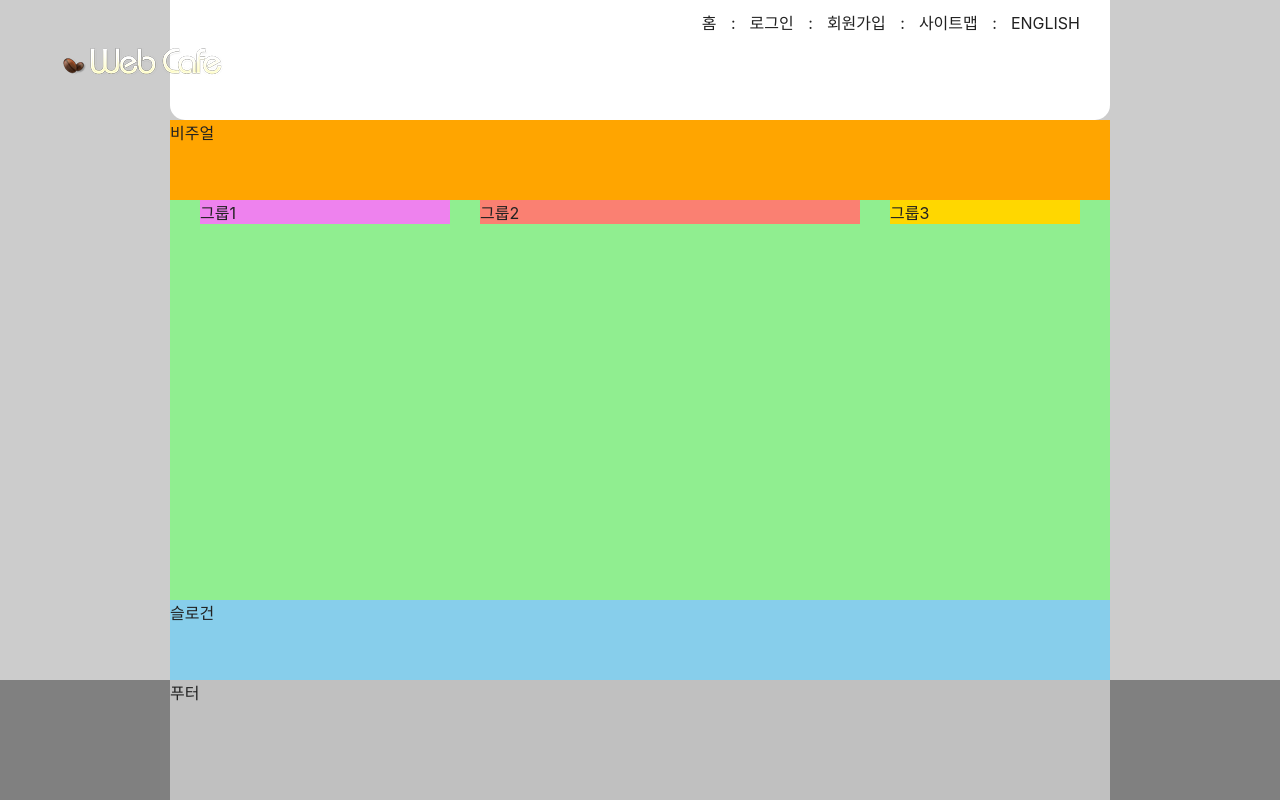
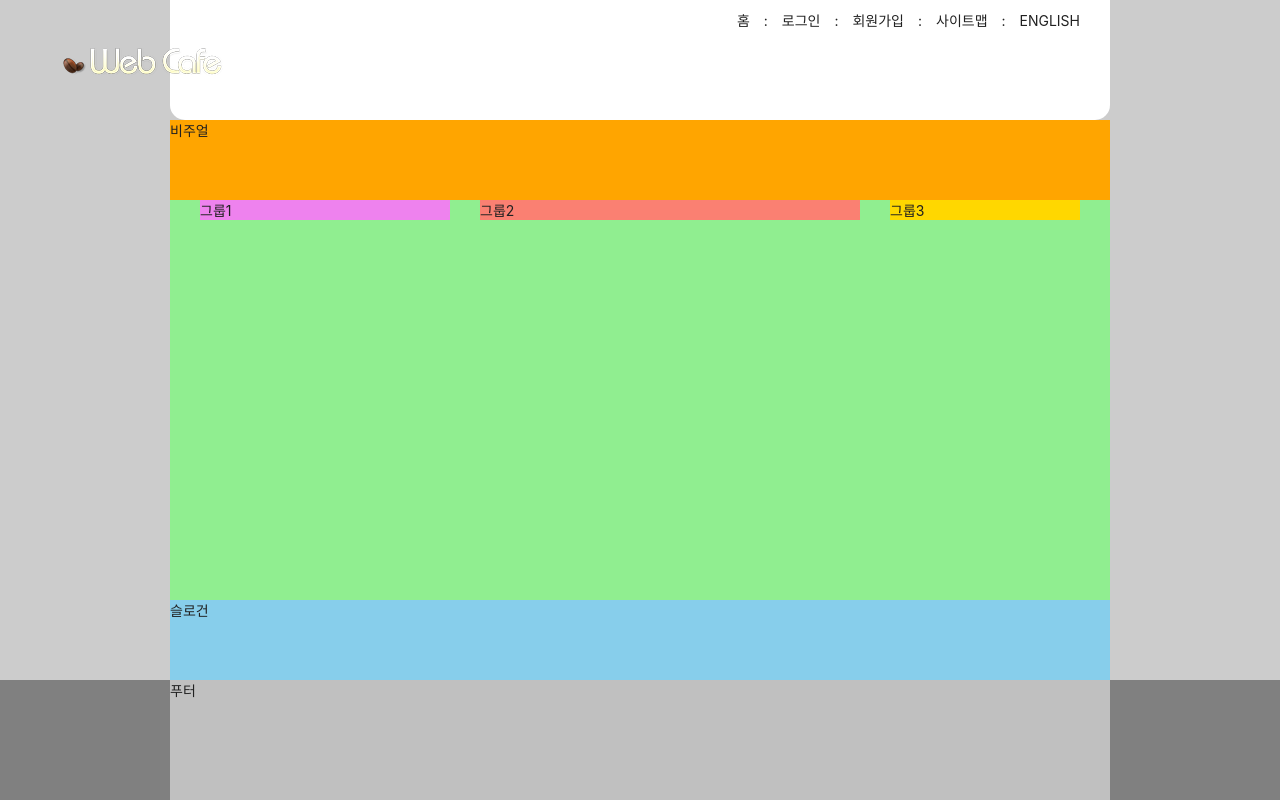
Before and after one commit to BrightSton/HTML5, a plain HTML site: page index.html in a window 1280 px wide. Drawn offline with Linux system fonts and the light colour scheme; a web font is replaced by a local one.

Commit message:
html 요소의 기본 글자크기 및 body 요소의 글자크기 변경

```diff
--- a/styles/style.css
+++ b/styles/style.css
@@ -5,6 +5,10 @@
 *::before,
 *::after {
   box-sizing: border-box;
+}
+
+html {
+  font-size: 10px;
 }
 
 /* 링크 스타일 */
@@ -15,6 +19,8 @@ a {
 
 /* 본문 스타일 */
 body {
+  /* em, rem 단위를 사용해보기 */
+  font-size: 1.4rem;
   color: #212121;
   background: #ccc;
   font-family: "Pretendard Variable", Pretendard, -apple-system,
```
